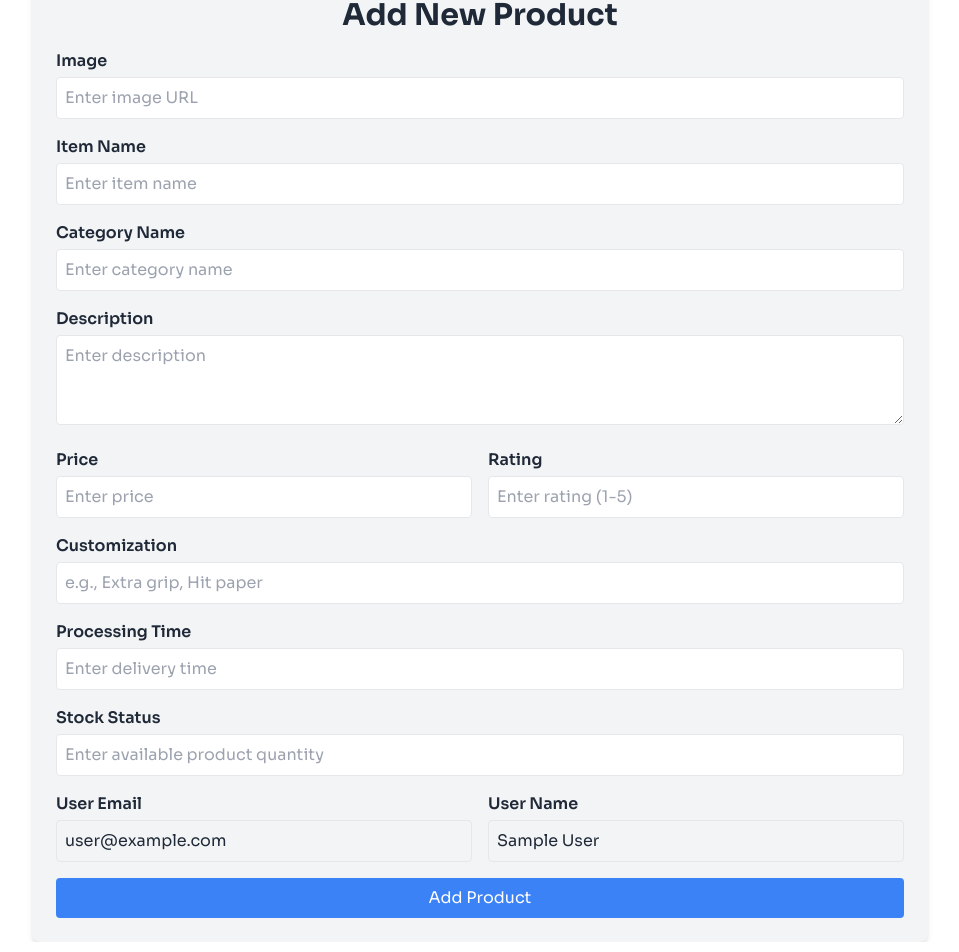
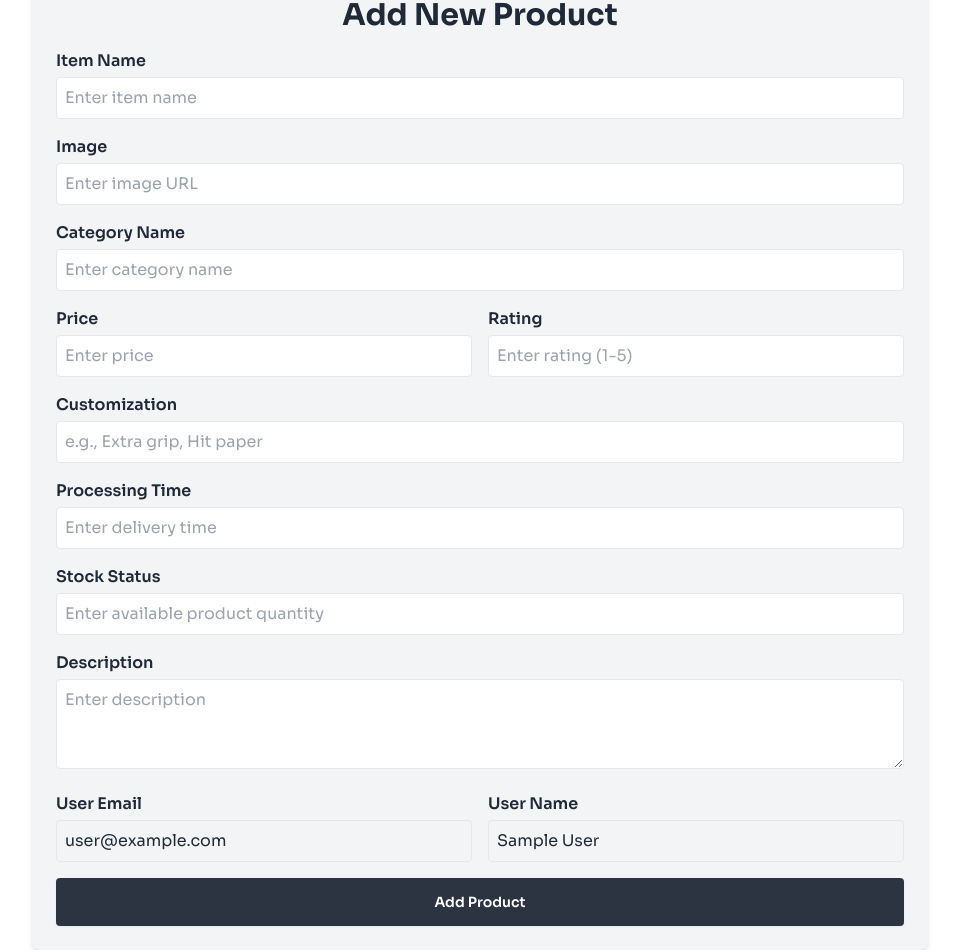
Before and after one commit to Md-Mueid-Mia/GearUp-Sports, a React (Vite) app: page /addEquipment in a window 1280 px wide. Shown: the part 131-1083 px from the top of the page, without its empty margins (160-1119 px from the left). Built offline with nearby package versions, Linux system fonts and the light colour scheme; no server answers; sample sign-in values are in the browser's storage.

Commit message:
Sports categories components added

```diff
--- /dev/null
+++ b/src/components/AboutUs.jsx
@@ -0,0 +1,15 @@
+import React from "react";
+
+const AboutUs = () => {
+  return (
+    <div className="container mx-auto p-4">
+      <h2 className="text-2xl font-bold mb-4">About Us</h2>
+      <p>
+        GearUp Sports is your trusted online store for top-notch sports equipment and accessories.
+        Our mission is to empower athletes to achieve greatness with the best gear available.
+      </p>
+    </div>
+  );
+};
+
+export default AboutUs;
--- /dev/null
+++ b/src/components/SportsCategories.jsx
@@ -0,0 +1,27 @@
+import React from "react";
+
+const categories = [
+  { id: 1, name: "Team Sports", image: "/images/team-sports.jpg" },
+  { id: 2, name: "Fitness", image: "/images/fitness.jpg" },
+  { id: 3, name: "Outdoor Sports", image: "/images/outdoor-sports.jpg" },
+];
+
+const SportsCategories = () => {
+  return (
+    <div className="container mx-auto p-4">
+      <h2 className="text-2xl font-bold mb-4">Explore Categories</h2>
+      <div className="grid grid-cols-1 md:grid-cols-3 gap-4">
+        {categories.map((category) => (
+          <div key={category.id} className="rounded overflow-hidden shadow-lg">
+            <img src={category.image} alt={category.name} className="w-full h-40 object-cover" />
+            <div className="p-4">
+              <h3 className="text-lg font-bold">{category.name}</h3>
+            </div>
+          </div>
+        ))}
+      </div>
+    </div>
+  );
+};
+
+export default SportsCategories;
--- /dev/null
+++ b/src/components/Testimonials.jsx
@@ -0,0 +1,26 @@
+import React from "react";
+
+const Testimonials = () => {
+  const testimonials = [
+    { id: 1, name: "John Doe", feedback: "Amazing quality sports equipment!" },
+    { id: 2, name: "Jane Smith", feedback: "Fast delivery and great customer service." },
+    { id: 3, name: "Michael Johnson", feedback: "The customization options were perfect for my needs!" },
+    { id: 4, name: "Emily Davis", feedback: "Great variety of products at reasonable prices!" },
+  ];
+
+  return (
+    <div className="bg-gray-100 py-8">
+      <h2 className="text-2xl font-bold text-center mb-4">What Our Customers Say</h2>
+      <div className="container mx-auto flex flex-col md:flex-row justify-center flex-wrap gap-4">
+        {testimonials.map((testimonial) => (
+          <div key={testimonial.id} className="bg-white p-4 rounded shadow text-center w-full md:w-1/3">
+            <p>"{testimonial.feedback}"</p>
+            <p className="font-bold mt-2">- {testimonial.name}</p>
+          </div>
+        ))}
+      </div>
+    </div>
+  );
+};
+
+export default Testimonials;
--- a/src/pages/AddEquipment.jsx
+++ b/src/pages/AddEquipment.jsx
@@ -59,6 +59,22 @@ const AddEquipment = () => {
             <div className="add-product-container max-w-4xl mx-auto p-6 bg-gray-100 rounded-lg shadow-md">
       <h1 className="text-3xl font-bold text-center mb-4">Add New Product</h1>
       <form className="space-y-4" onSubmit={handleSubmit}>
+         {/* Item Name */}
+         <div className="form-group">
+          <label className="block font-semibold mb-1">
+            Item Name
+          </label>
+          <input
+            type="text"
+            id="itemName"
+            name="itemName"
+            value={formData.itemName}
+            onChange={handleChange}
+            placeholder="Enter item name"
+            className="w-full p-2 border rounded"
+          />
+        </div>
+
         {/* Image URL */}
         <div className="form-group">
           <label className="block font-semibold mb-1" >
@@ -74,21 +90,7 @@ const AddEquipment = () => {
           />
         </div>
 
-        {/* Item Name */}
-        <div className="form-group">
-          <label className="block font-semibold mb-1">
-            Item Name
-          </label>
-          <input
-            type="text"
-            id="itemName"
-            name="itemName"
-            value={formData.itemName}
-            onChange={handleChange}
-            placeholder="Enter item name"
-            className="w-full p-2 border rounded"
-          />
-        </div>
+
 
         {/* Category Name */}
         <div className="form-group">
@@ -106,21 +108,7 @@ const AddEquipment = () => {
           />
         </div>
 
-        {/* Description */}
-        <div className="form-group">
-          <label className="block font-semibold mb-1" >
-            Description
-          </label>
-          <textarea
-            id="description"
-            name="description"
-            onChange={handleChange}
-            value={formData.description}
-            placeholder="Enter description"
-            className="w-full p-2 border rounded"
-            rows="3"
-          ></textarea>
-        </div>
+
 
         {/* Price and Rating */}
         <div className="grid grid-cols-2 gap-4">
@@ -204,6 +192,21 @@ const AddEquipment = () => {
             className="w-full p-2 border rounded"
           />
         </div>
+         {/* Description */}
+         <div className="form-group">
+          <label className="block font-semibold mb-1" >
+            Description
+          </label>
+          <textarea
+            id="description"
+            name="description"
+            onChange={handleChange}
+            value={formData.description}
+            placeholder="Enter description"
+            className="w-full p-2 border rounded"
+            rows="3"
+          ></textarea>
+        </div>
 
         {/* User Email and Name (Read-only) */}
         <div className="grid grid-cols-2 gap-4">
@@ -240,7 +243,7 @@ const AddEquipment = () => {
         {/* Submit Button */}
         <button
           type="submit"
-          className="w-full bg-blue-500 hover:bg-blue-600 text-white py-2 rounded transition"
+          className="w-full btn btn-neutral hover:bg-orange-600 text-white py-2 rounded transition border-none"
         >
           Add Product
         </button>
```
